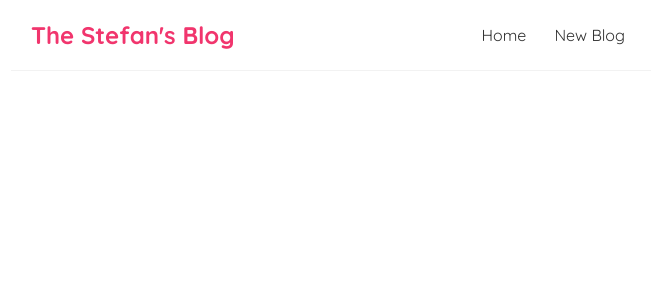
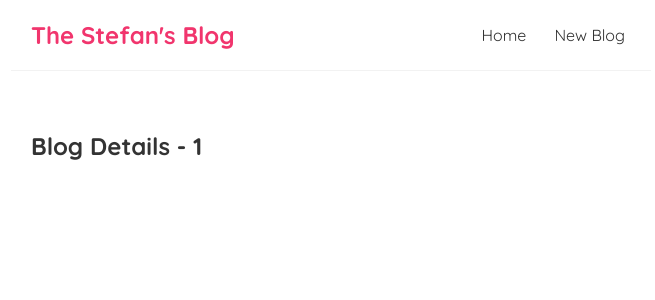
Before and after one commit to StefanM55/stefan-blog, a React (Create React App) app: page /blogs/1 in a window 1280 px wide. Shown: the top 300 px of the page, without its empty margins (309-964 px from the left). Built offline with nearby package versions, Linux system fonts and the light colour scheme.

Commit message:
add route parameters

```diff
--- a/src/App.js
+++ b/src/App.js
@@ -2,6 +2,7 @@
 import Home from './Home';
 import { BrowserRouter as Router, Route, Switch} from 'react-router-dom';
 import Create from './Create';
+import BlogDetails from './BlogDetails';
 
 function App() {
   return (
@@ -17,6 +18,9 @@
           <Route exact path='/create'>
             <Create />
           </Route>
+          <Route path='/blogs/:id'>
+            <BlogDetails />
+          </Route>
         </Switch>
       </div>
     </div>
--- /dev/null
+++ b/src/BlogDetails.js
@@ -0,0 +1,13 @@
+import { useParams } from "react-router-dom";
+
+const BlogDetails = () => {
+  const { id } = useParams()
+
+  return (
+    <div className="blog-details">
+      <h2> Blog Details - { id } </h2>
+    </div>
+   );
+}
+
+export default BlogDetails;
--- a/src/BlogList.js
+++ b/src/BlogList.js
@@ -1,3 +1,5 @@
+import { Link } from "react-router-dom";
+
 const BlogList = ({ blogs, title }) => {
   // const blogs = props.blogs; --echivalente cu ce este direct in acolade
   // const title = props.title;
@@ -9,8 +11,10 @@
       <h2>{ title }</h2>
       {blogs.map((blog) => (
         <div className="blog-preview" key={blog.id}>
+          <Link to={`/blogs/${blog.id}`}>
           <h2>{ blog.title }</h2>
           <p>Written by { blog.author }</p>
+          </Link>
         </div>
       ))}
     </div>
```
